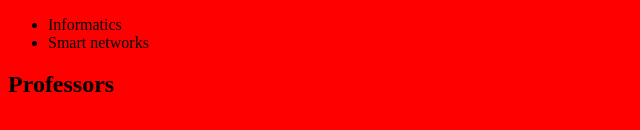
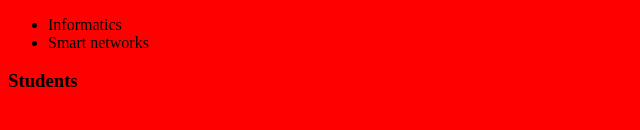
Before and after one commit to fisoss/fisfirst, a plain HTML site: page index.html in a window 1280 px wide. Shown: the part 152-282 px from the top of the page, 0-640 px from the left. Drawn offline with Linux system fonts and the light colour scheme.

Commit message:
students instead of professors

```diff
--- a/index.html
+++ b/index.html
@@ -12,6 +12,6 @@
     <li>Informatics</li>
     <li>Smart networks</li>
   </ul>
-  <h2>Professors</h2>
+  <h3>Students</h3>
 </body>
 </html>
```
